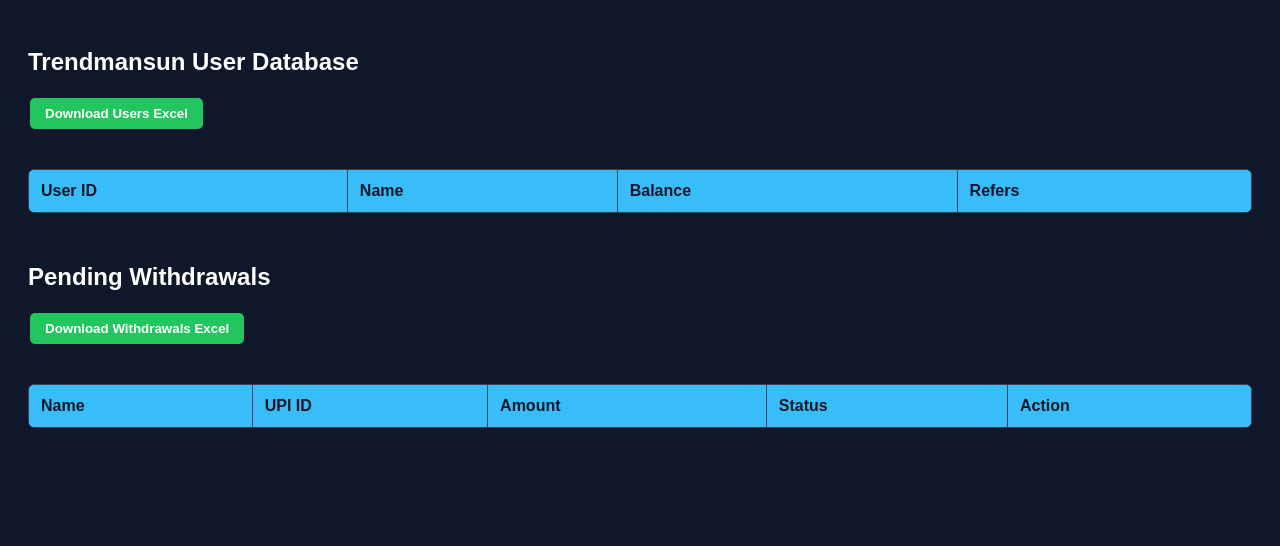
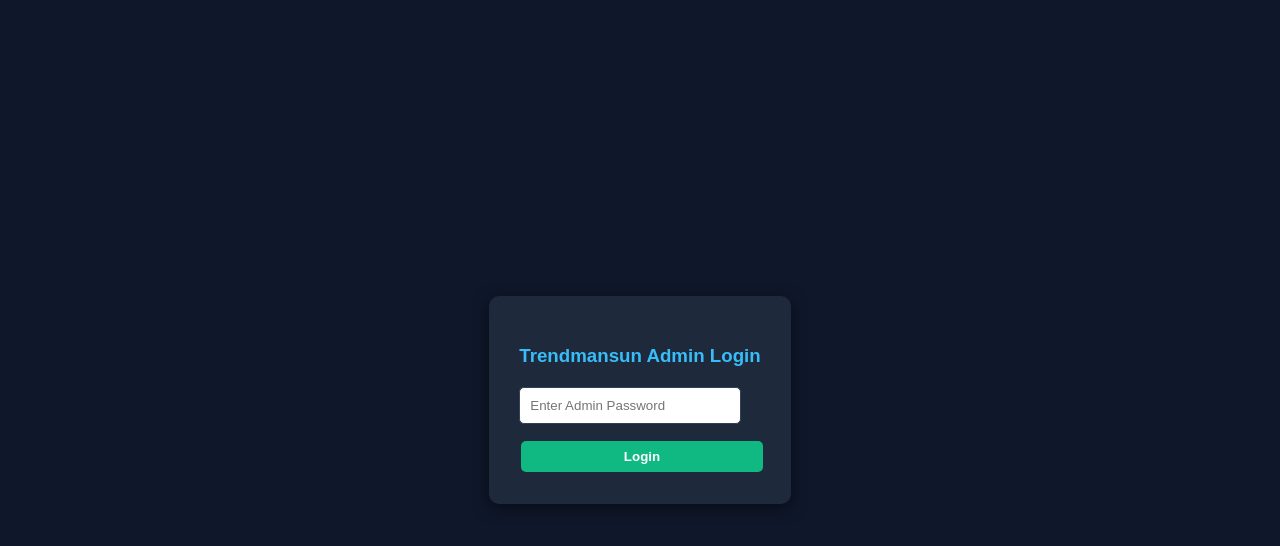
Before and after one commit to ramlal740890-cpu/Backend-reffer-, a website: page web/admin.html in a window 1280 px wide. Drawn offline with Linux system fonts and the light colour scheme; no server answers.

Commit message:
Implement admin login overlay with password check
Added a login overlay for admin access with password validation.

```diff
--- a/web/admin.html
+++ b/web/admin.html
@@ -19,6 +19,14 @@
     </style>
 </head>
 <body>
+    <div id="loginOverlay" style="position:fixed; top:0; left:0; width:100%; height:100%; background:#0f172a; z-index:1000; display:flex; justify-content:center; align-items:center;">
+    <div style="background:#1e293b; padding:30px; border-radius:10px; text-align:center; box-shadow: 0 4px 15px rgba(0,0,0,0.5);">
+        <h3 style="color:#38bdf8; margin-bottom:20px;">Trendmansun Admin Login</h3>
+        <input type="password" id="adminPass" placeholder="Enter Admin Password" style="padding:10px; border-radius:5px; border:1px solid #334155; margin-bottom:15px; width:200px; display:block; color: black;">
+        <button class="btn btn-approve" onclick="checkPass()" style="width:100%;">Login</button>
+        <p id="errorMsg" style="color:#ef4444; font-size:12px; margin-top:10px; display:none;">Wrong Password!</p>
+    </div>
+</div>
 
     <h2>Trendmansun User Database</h2>
     <button class="btn btn-excel" onclick="exportToExcel('userTable', 'Users')">Download Users Excel</button>
@@ -86,7 +94,19 @@
         XLSX.writeFile(wb, `Trendmansun_${fileName}.xlsx`);
     }
 
-    loadData();
+    // Ye function check karega ki password sahi hai ya nahi
+function checkPass() {
+    const pass = document.getElementById('adminPass').value;
+    // Aapka password: Trendmansun@2026
+    if (pass === "Trendmansun@2026") {
+        document.getElementById('loginOverlay').parentElement.style.display = "none";
+        loadData(); // Password sahi hone par hi data load hoga
+    } else {
+        document.getElementById('errorMsg').style.display = "block";
+    }
+}
+// Ab loadData() ko yahan se hata diya hai taaki bina login data na dikhe.
+
 </script>
 </body>
 </html>
```
